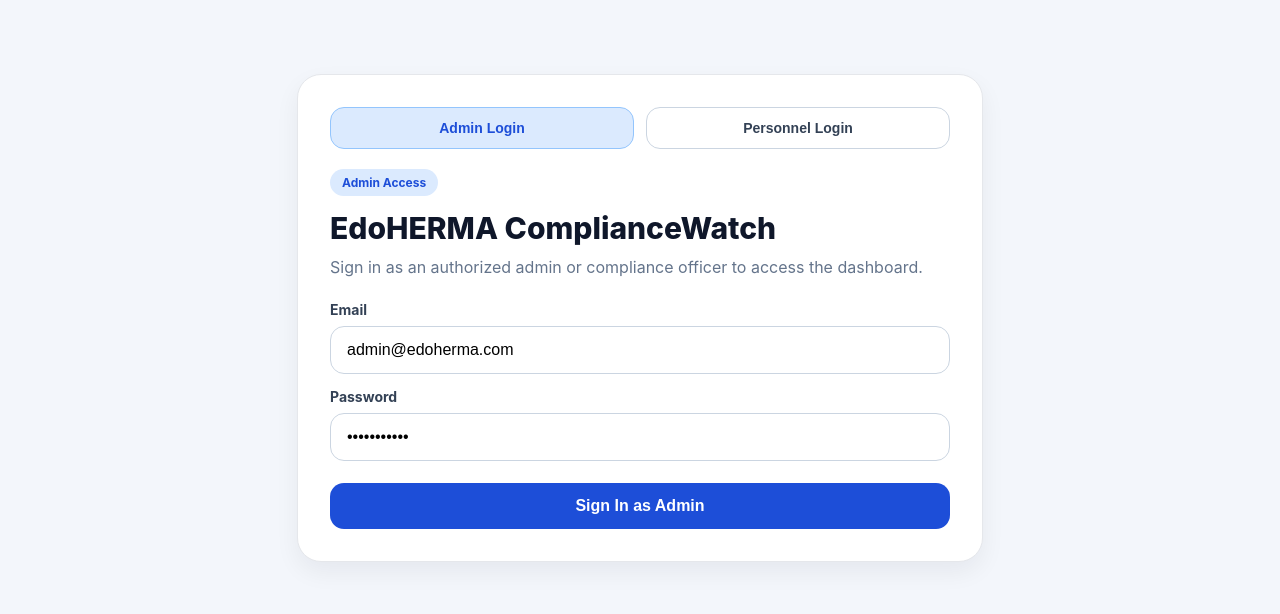
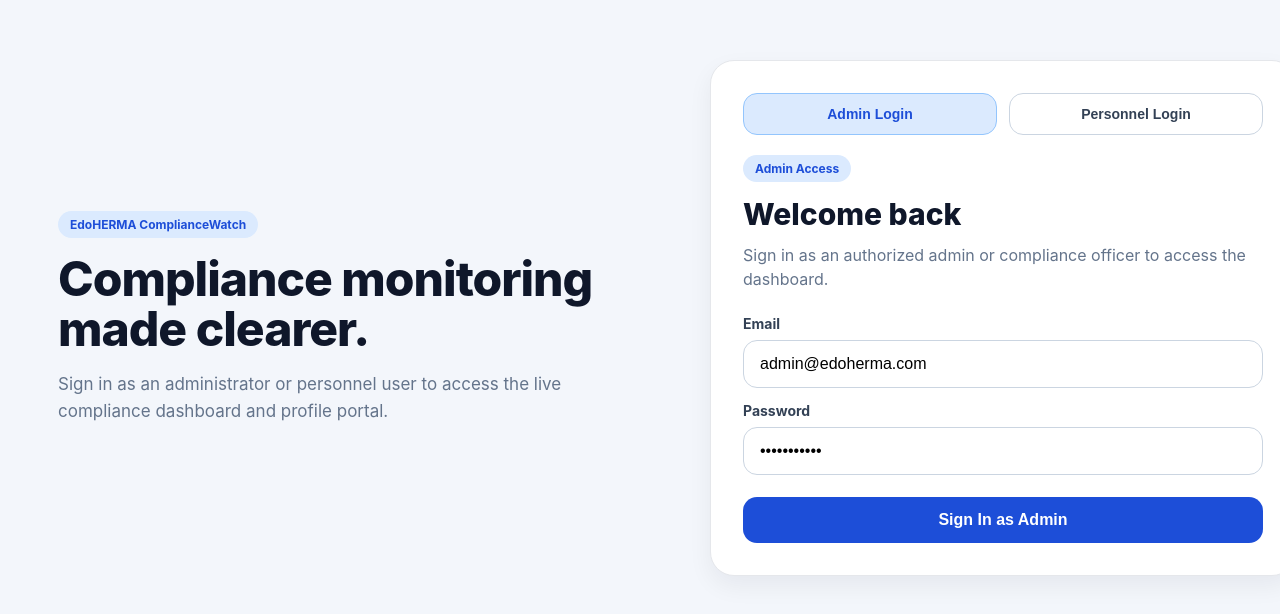
Before and after one commit to ojoamaa/edoherma-compliancewatch, a React (Vite) app in the folder edoherma-frontend/: page / in a window 1280 px wide. Shown: the part 106-720 px from the top of the page. Built offline with nearby package versions, Linux system fonts and the light colour scheme.

Commit message:
Polish login page for EdoHERMA review

```diff
--- a/edoherma-frontend/src/LoginPage.jsx
+++ b/edoherma-frontend/src/LoginPage.jsx
@@ -1,6 +1,20 @@
 import React, { useState } from "react";
 
 const API_BASE = "https://edoherma-compliancewatch-1.onrender.com";
+
+const theme = {
+    bg: "#F3F6FB",
+    card: "#FFFFFF",
+    border: "#E5E7EB",
+    text: "#0F172A",
+    muted: "#64748B",
+    primary: "#1D4ED8",
+    primarySoft: "#DBEAFE",
+    successBg: "#DCFCE7",
+    successText: "#166534",
+    dangerBg: "#FEE2E2",
+    dangerText: "#991B1B",
+};
 
 const DEFAULT_ADMIN = {
     email: "admin@edoherma.com",
@@ -42,15 +56,9 @@
 
         try {
             const data = JSON.parse(text);
-            if (typeof data.detail === "string") {
-                return data.detail;
-            }
-            if (Array.isArray(data.detail)) {
-                return JSON.stringify(data.detail, null, 2);
-            }
-            if (typeof data.message === "string") {
-                return data.message;
-            }
+            if (typeof data.detail === "string") return data.detail;
+            if (Array.isArray(data.detail)) return JSON.stringify(data.detail, null, 2);
+            if (typeof data.message === "string") return data.message;
             return text;
         } catch {
             return text;
@@ -131,6 +139,16 @@
 
     return (
         <div style={styles.page}>
+            <div style={styles.wrapper}>
+                <div style={styles.brandBlock}>
+                    <div style={styles.pill}>EdoHERMA ComplianceWatch</div>
+                    <h1 style={styles.heroTitle}>Compliance monitoring made clearer.</h1>
+                    <p style={styles.heroText}>
+                        Sign in as an administrator or personnel user to access the live compliance
+                        dashboard and profile portal.
+                    </p>
+                </div>
+
                 <form style={styles.card} onSubmit={handleSubmit}>
                     <div style={styles.switchWrap}>
                         <button
@@ -156,11 +174,11 @@
                         </button>
                     </div>
 
-                <div style={styles.pill}>
+                    <div style={styles.modeBadge}>
                         {isAdmin ? "Admin Access" : "Personnel Access"}
                     </div>
 
-                <h1 style={styles.title}>EdoHERMA ComplianceWatch</h1>
+                    <h2 style={styles.title}>Welcome back</h2>
 
                     <p style={styles.subtitle}>
                         {isAdmin
@@ -175,6 +193,7 @@
                         value={email}
                         onChange={(e) => setEmail(e.target.value)}
                         autoComplete="username"
+                        placeholder="Enter email address"
                     />
 
                     <label style={styles.label}>Password</label>
@@ -184,6 +203,7 @@
                         value={password}
                         onChange={(e) => setPassword(e.target.value)}
                         autoComplete="current-password"
+                        placeholder="Enter password"
                     />
 
                     {error ? <div style={styles.error}>{error}</div> : null}
@@ -197,24 +217,62 @@
                     </button>
                 </form>
             </div>
+        </div>
     );
 }
 
 const styles = {
     page: {
         minHeight: "100vh",
+        background: theme.bg,
+        padding: 24,
+        fontFamily: 'Inter, system-ui, -apple-system, "Segoe UI", sans-serif',
         display: "flex",
         alignItems: "center",
         justifyContent: "center",
-        background: "#F3F6FB",
-        padding: 24,
-        fontFamily: 'Inter, system-ui, -apple-system, "Segoe UI", sans-serif',
+    },
+    wrapper: {
+        width: "100%",
+        maxWidth: 1180,
+        display: "grid",
+        gridTemplateColumns: "1fr 520px",
+        gap: 28,
+        alignItems: "center",
+    },
+    brandBlock: {
+        padding: "12px 8px",
+    },
+    pill: {
+        display: "inline-block",
+        padding: "6px 12px",
+        borderRadius: 999,
+        background: theme.primarySoft,
+        color: theme.primary,
+        fontWeight: 700,
+        fontSize: 12,
+        marginBottom: 16,
+    },
+    heroTitle: {
+        margin: 0,
+        fontSize: 48,
+        lineHeight: 1.05,
+        fontWeight: 800,
+        color: theme.text,
+        letterSpacing: "-1px",
+        maxWidth: 560,
+    },
+    heroText: {
+        marginTop: 16,
+        marginBottom: 0,
+        color: theme.muted,
+        fontSize: 17,
+        lineHeight: 1.6,
+        maxWidth: 540,
     },
     card: {
         width: "100%",
-        maxWidth: 620,
-        background: "#FFFFFF",
-        border: "1px solid #E5E7EB",
+        background: theme.card,
+        border: `1px solid ${theme.border}`,
         borderRadius: 24,
         padding: 32,
         boxShadow: "0 10px 24px rgba(15, 23, 42, 0.06)",
@@ -236,16 +294,16 @@
         cursor: "pointer",
     },
     switchButtonActive: {
-        background: "#DBEAFE",
-        color: "#1D4ED8",
+        background: theme.primarySoft,
+        color: theme.primary,
         border: "1px solid #93C5FD",
     },
-    pill: {
+    modeBadge: {
         display: "inline-block",
         padding: "6px 12px",
         borderRadius: 999,
-        background: "#DBEAFE",
-        color: "#1D4ED8",
+        background: theme.primarySoft,
+        color: theme.primary,
         fontWeight: 700,
         fontSize: 12,
         marginBottom: 16,
@@ -254,14 +312,15 @@
         margin: 0,
         fontSize: 30,
         fontWeight: 800,
-        color: "#0F172A",
+        color: theme.text,
         lineHeight: 1.1,
     },
     subtitle: {
-        color: "#64748B",
+        color: theme.muted,
         fontSize: 16,
         marginTop: 12,
         marginBottom: 24,
+        lineHeight: 1.5,
     },
     label: {
         display: "block",
@@ -278,6 +337,8 @@
         border: "1px solid #CBD5E1",
         fontSize: 16,
         boxSizing: "border-box",
+        outline: "none",
+        background: "#FFFFFF",
     },
     button: {
         width: "100%",
@@ -285,7 +346,7 @@
         padding: "14px 18px",
         borderRadius: 14,
         border: "none",
-        background: "#1D4ED8",
+        background: theme.primary,
         color: "#FFFFFF",
         fontSize: 16,
         fontWeight: 700,
@@ -293,8 +354,8 @@
     },
     error: {
         marginTop: 16,
-        background: "#FEE2E2",
-        color: "#991B1B",
+        background: theme.dangerBg,
+        color: theme.dangerText,
         border: "1px solid #FECACA",
         borderRadius: 12,
         padding: "12px 14px",
```
Lines whose indentation alone changed are shown as unchanged.
